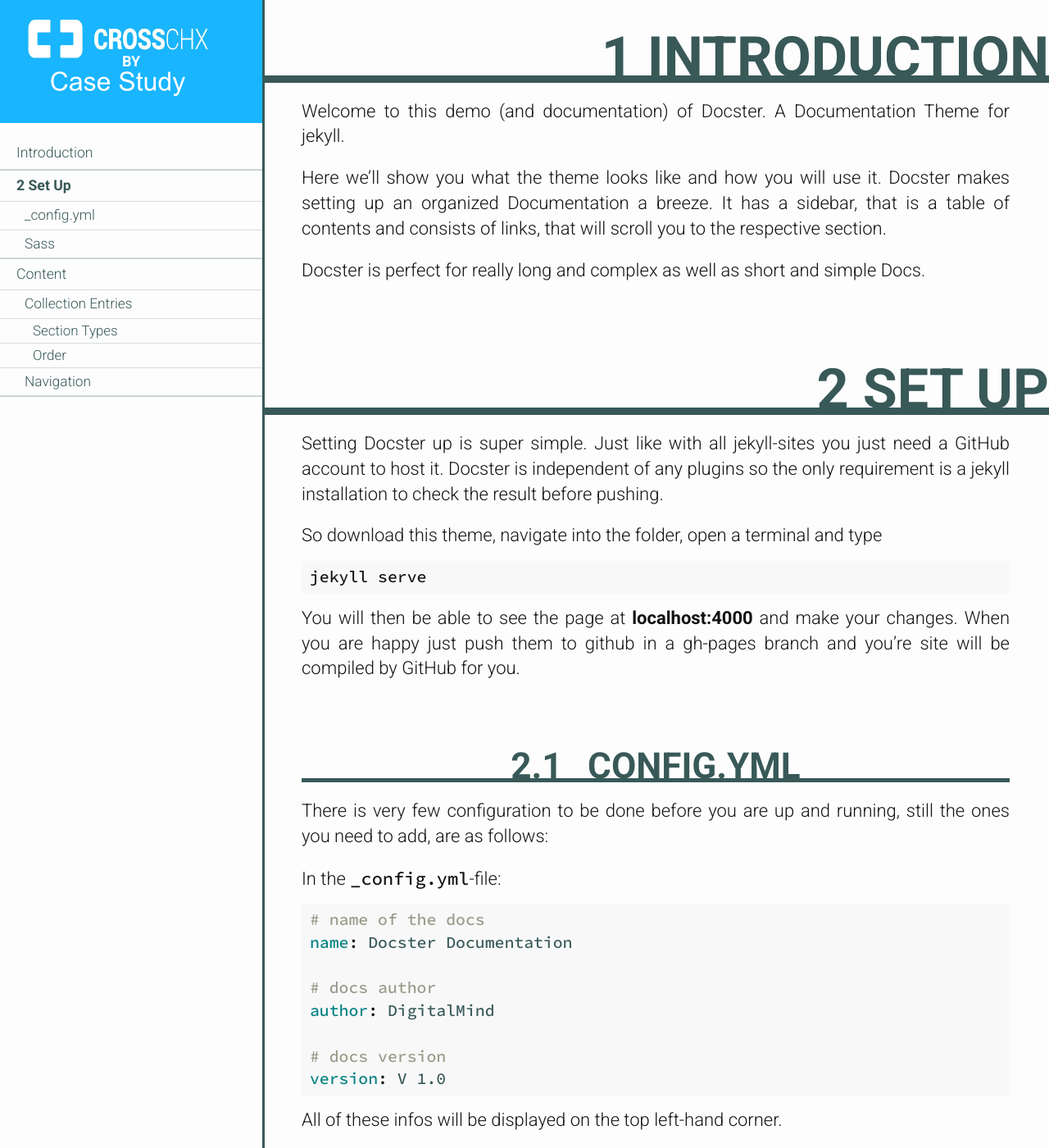
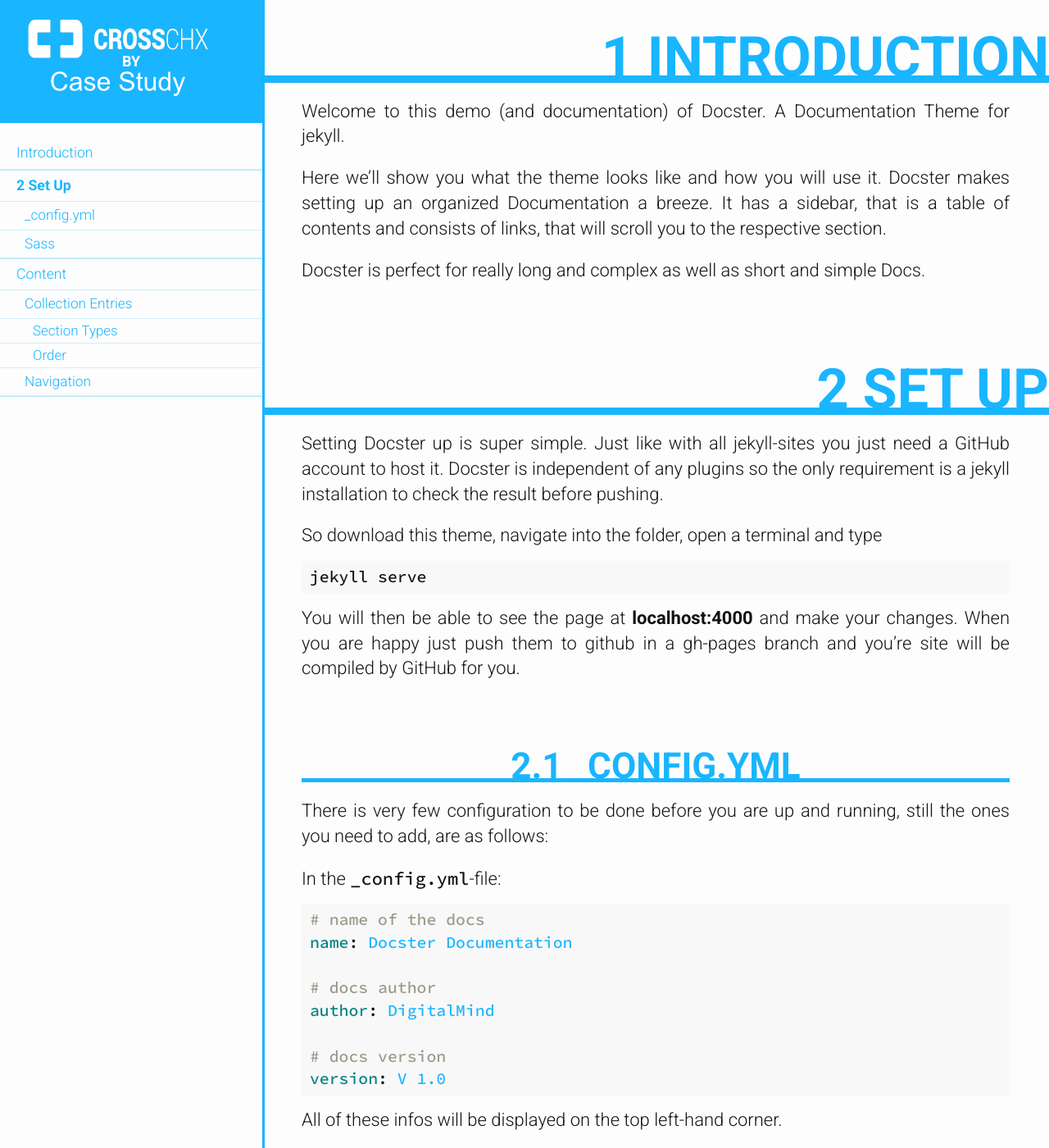
Before and after one commit to knc789/case-study, a Jekyll site: the page built from index.html, in a window 1280 px wide and 1400 px high. Shown: the whole window at 82% size. Built offline with Jekyll 4.4.1, drawn with Linux system fonts in a browser that asks for light colours.

Commit message:
changing colors

```diff
--- a/_sass/modules/_colors.scss
+++ b/_sass/modules/_colors.scss
@@ -6,5 +6,5 @@ $mediumgray: #C7C6C5;
 $lightgray: #e3e3e3;
 
 $gray: #5e5e5e;
-$green: #385958;
+$green: #19B5FF;
 $darkgreen: darken($green, 20%);
```
